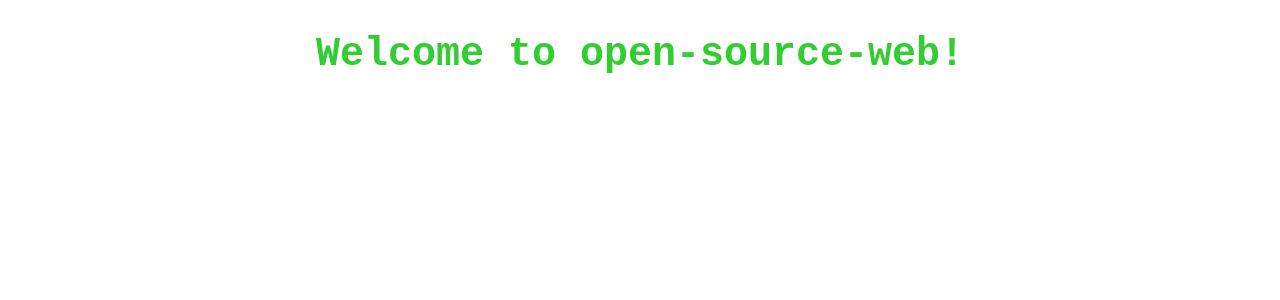
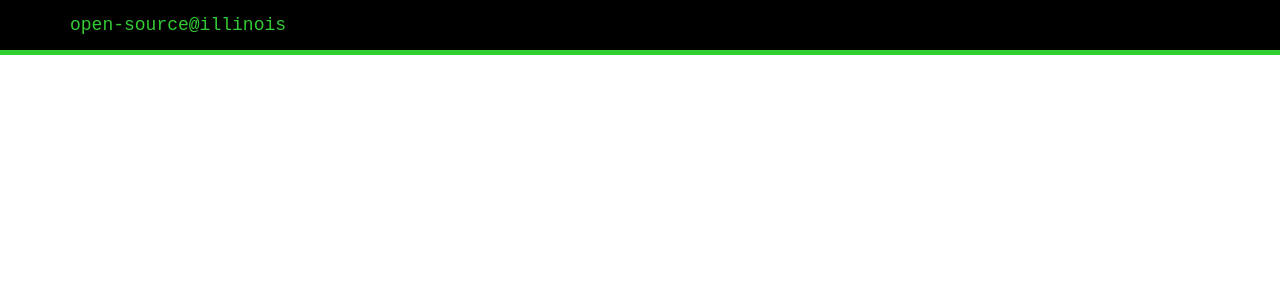
Before and after one commit to open-source-at-illinois/open-source-illinois-web, an Angular app: page / in a window 1280 px wide. Shown: the top 300 px of the page. Built offline with nearby package versions, Linux system fonts and the light colour scheme.

Commit message:
added html/css for top bar

```diff
--- a/angular.json
+++ b/angular.json
@@ -27,7 +27,8 @@
               "src/assets"
             ],
             "styles": [
-              "src/styles.scss"
+              "src/styles.scss",
+              "../node_modules/bootstrap/dist/css/bootstrap.min.css"
             ],
             "scripts": [],
             "es5BrowserSupport": true
--- a/package.json
+++ b/package.json
@@ -19,7 +19,7 @@
     "@angular/platform-browser": "~7.2.0",
     "@angular/platform-browser-dynamic": "~7.2.0",
     "@angular/router": "~7.2.0",
-    "bootstrap": "^4.3.1",
+    "bootstrap": "^3.3.7",
     "core-js": "^2.5.4",
     "ngx-bootstrap": "^4.1.1",
     "rxjs": "~6.3.3",
--- a/src/app/app.component.html
+++ b/src/app/app.component.html
@@ -1,7 +1 @@
-<!--The content below is only a placeholder and can be replaced.-->
-<div style="text-align:center">
-  <h1>
-    Welcome to {{ title }}!
-  </h1>
-</div>
-<router-outlet></router-outlet>
+<app-navbar></app-navbar>
--- a/src/app/app.module.ts
+++ b/src/app/app.module.ts
@@ -1,5 +1,6 @@
 import { BrowserModule } from '@angular/platform-browser';
 import { NgModule } from '@angular/core';
+import { FormsModule } from '@angular/forms';
 
 import { AppRoutingModule } from './app-routing.module';
 import { AppComponent } from './app.component';
@@ -12,6 +13,7 @@ import { NavbarComponent } from './navbar/navbar.component';
   ],
   imports: [
     BrowserModule,
+    FormsModule,
     AppRoutingModule
   ],
   providers: [],
--- a/src/app/navbar/navbar.component.html
+++ b/src/app/navbar/navbar.component.html
@@ -0,0 +1,7 @@
+<!--The content below is only a placeholder and can be replaced.-->
+<nav class="navbar navbar-fixed-top navbar-dark bg-inverse">
+    <div class="container">
+        <a class="navbar-brand">{{ title }}</a>
+    </div>
+</nav>
+<router-outlet></router-outlet>
--- a/src/app/navbar/navbar.component.scss
+++ b/src/app/navbar/navbar.component.scss
@@ -0,0 +1,11 @@
+a {
+  color: limegreen;
+  font-size: 100%;
+}
+*{
+  background-color: black;
+}
+.navbar{
+  border-bottom: 5px solid limegreen;
+}
+@import '~bootstrap/dist/css/bootstrap.min.css';
--- a/src/app/navbar/navbar.component.ts
+++ b/src/app/navbar/navbar.component.ts
@@ -1,11 +1,13 @@
 import { Component, OnInit } from '@angular/core';
+import { CollapseModule } from 'ngx-bootstrap/collapse';
 
 @Component({
-  selector: 'navbar',
+  selector: 'app-navbar',
   templateUrl: './navbar.component.html',
   styleUrls: ['./navbar.component.scss']
 })
 export class NavbarComponent implements OnInit {
+  title = 'open-source@illinois';
 
   constructor() { }
 
--- a/src/index.html
+++ b/src/index.html
@@ -9,7 +9,6 @@
   <link rel="icon" type="image/x-icon" href="favicon.ico">
 </head>
 <body>
-  <navbar></navbar>
   <app-root></app-root>
 </body>
 </html>
```
Also changed, not shown: src/assets/profile_icon.png (added), 1 other file (tests, documents, lock files or other folders).
